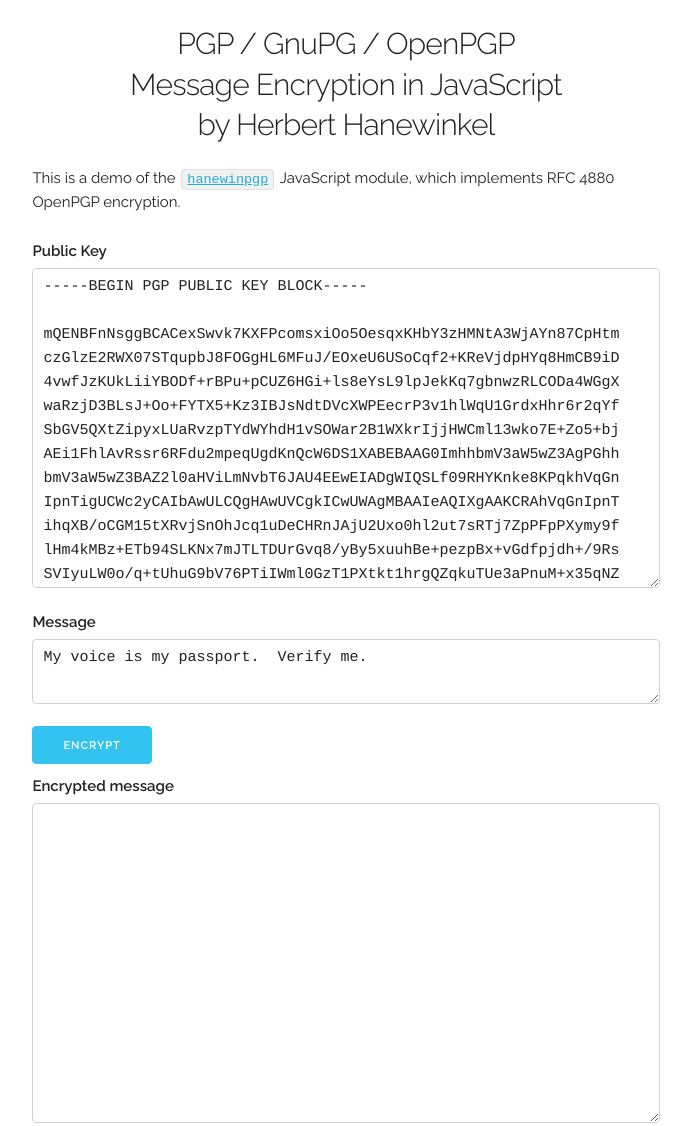
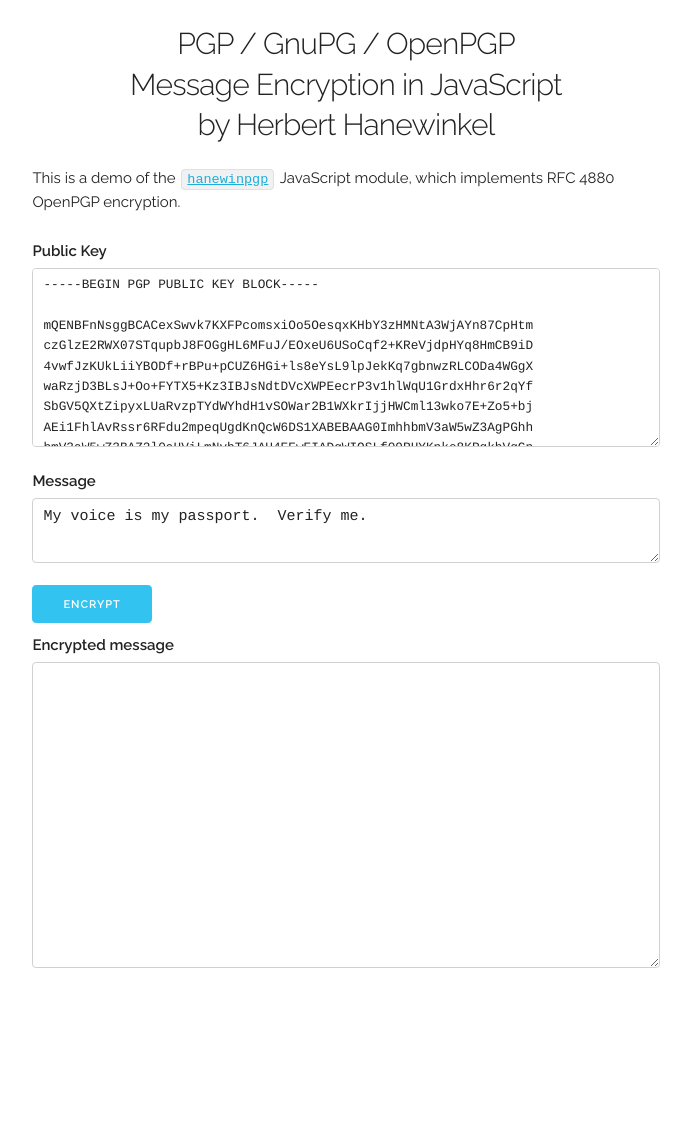
Before and after one commit to dossy/hanewinpgp, a plain HTML site: page demo-encrypt/index.html in a window 1280 px wide. Shown: the whole page, without its empty margins (294-985 px from the left). After the commit the page ends 990 px from the top, so only its background shows below. Drawn offline with nearby package versions, Linux system fonts and the light colour scheme.

Commit message:
Adjust font size for key and output textareas.

```diff
--- a/demo-encrypt/index.html
+++ b/demo-encrypt/index.html
@@ -16,7 +16,9 @@
     .column, .columns { float: none; }
     .header h1 { display: none; }
     #key, #message, #output { font-family: Courier, monospace, sans-serif; }
-    #key, #output { min-height: 320px; }
+    #key, #output { font-size: 85%; }
+    #key { min-height: 14em; }
+    #output { min-height: 24em; }
   </style>
   <script type="text/javascript" src="https://code.jquery.com/jquery-3.2.1.min.js"></script>
   <script type="text/javascript" src="hanewinpgp.browser.js"></script>
```
